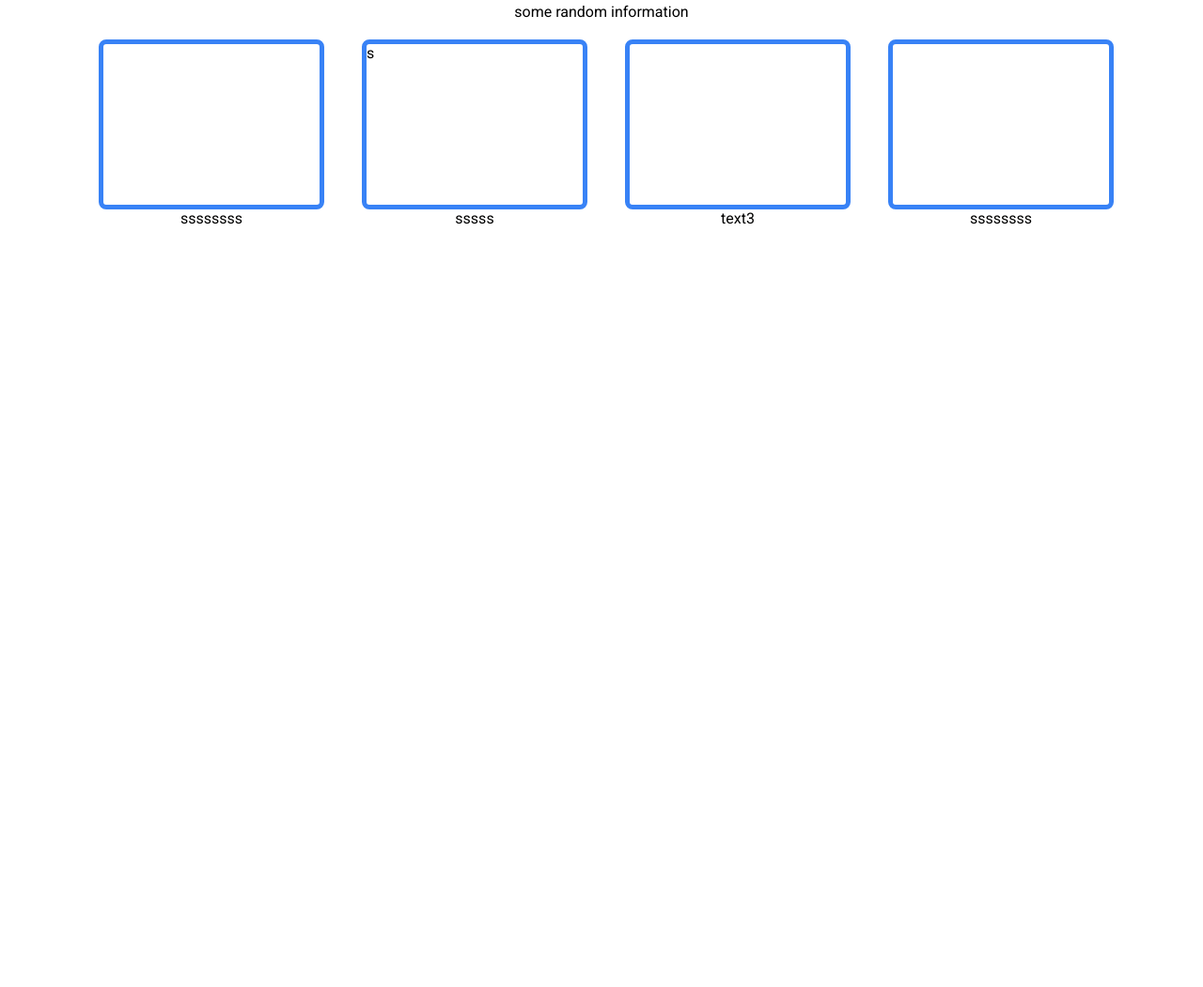
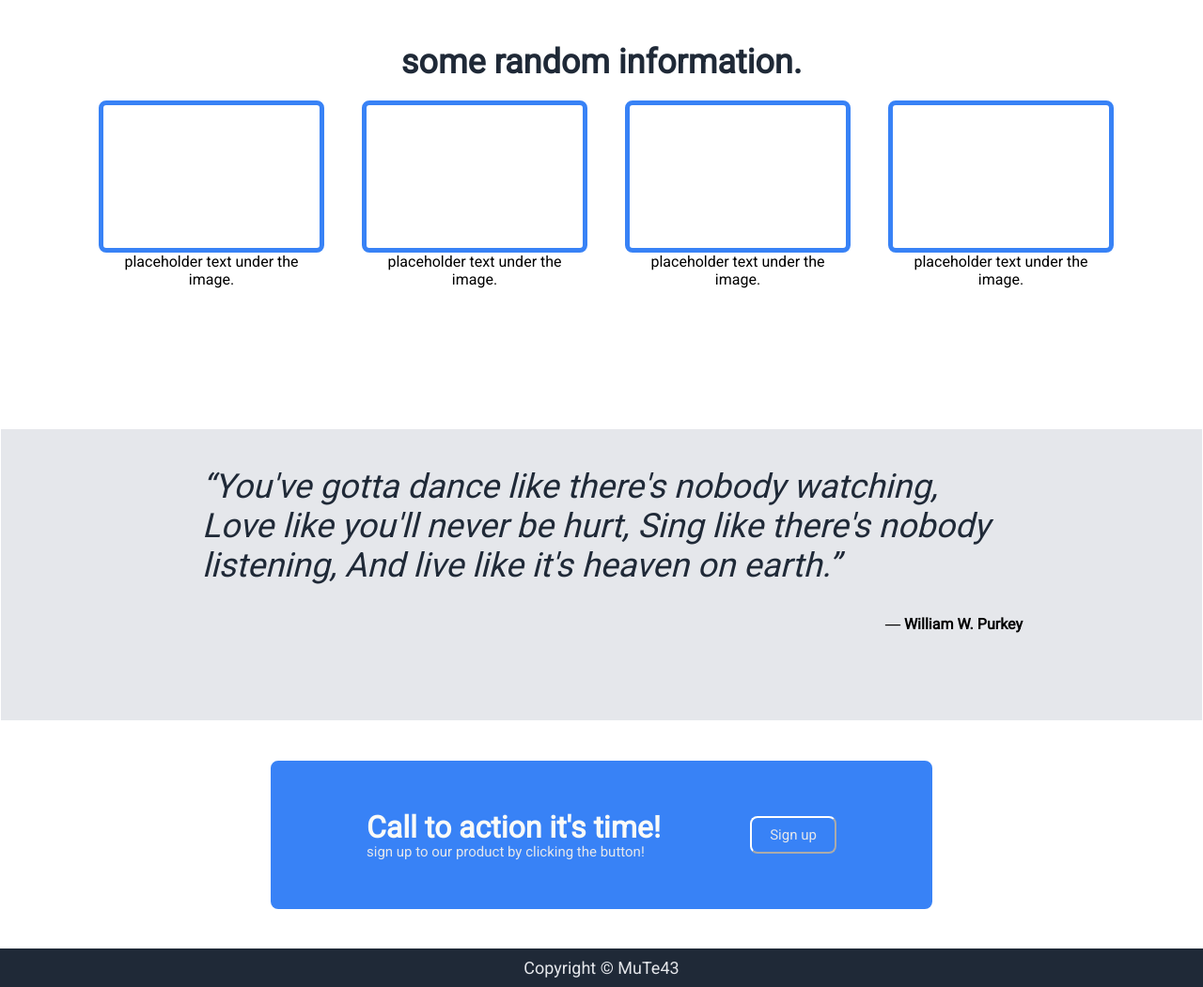
Before and after one commit to MuTe43/landing-page, a plain HTML site: page index.html in a window 1280 px wide. Shown: the part 402-1453 px from the top of the page at 94% size. Before the commit the page ends 800 px from the top, so only its background shows below. Drawn offline with Linux system fonts and the light colour scheme.

Commit message:
Finish initial Layout

```diff
--- a/index.html
+++ b/index.html
@@ -19,6 +19,7 @@
                 </ul>
             </nav>
         </div>
+    </header>
         <div class="mid1">
             <div class="container1">
                 <p class="main">This website is awesome</p>
@@ -30,27 +31,47 @@
             </div>
         </div>
         <div class="mid2">
-            <div class="text">some random information</div>
+            <div class="text">some random information.</div>
             <div class="container2">
                 <div class="c">
                     <div class="card"></div>
-                    <div class="text2">ssssssss</div>
-                </div>
-                <div class="c">
-                    <div class="card">s</div>
-                    <div class="text2">sssss</div>
+                    <div class="text2">placeholder text under the image.</div>
                 </div>
                 <div class="c">
                     <div class="card"></div>
-                    <div class="text2">text3</div>
+                    <div class="text2">placeholder text under the image.</div>
                 </div>
                 <div class="c">
                     <div class="card"></div>
-                    <div class="text2">ssssssss</div>
+                    <div class="text2">placeholder text under the image.</div>
+                </div>
+                <div class="c">
+                    <div class="card"></div>
+                    <div class="text2">placeholder text under the image.</div>
                 </div>
             </div>
 
         </div>
-    </header>
+        <div class="mid3">
+            <div class="quote"><em>“You've gotta dance like there's nobody watching,
+                Love like you'll never be hurt,
+                Sing like there's nobody listening,
+                And live like it's heaven on earth.”</em></div>
+                <div class="author"><strong>― William W. Purkey</strong></div>
+        </div>
+        <div class="mid4">
+            <div class="container3">
+                <div class="text3">
+                    <div class="tt3">Call to action it's time!</div>
+                    <div class="tt4">sign up to our product by clicking the button!</div>
+                </div>
+                <button type="submit">Sign up</button>
+            </div>
+        </div>
+        <footer>
+            <div class="footer">
+                Copyright © MuTe43
+            </div>
+        </footer>
 </body>
 </html>
--- a/styles.css
+++ b/styles.css
@@ -34,13 +34,13 @@ li:nth-child(1){
     align-items: center;
     gap:250px;
 }
-.mid1 .secondary{
+.mid1 .secondary, .tt4{
     width: 400px;
     flex: 1;
     font-size: 18px;
     color: #E5E7EB;
 }
-.main{
+.main, .tt3{
     font-size: 48px;
     color: #F9FAF8;
     font-weight: 900;
@@ -51,7 +51,7 @@ button{
     font-size: 15px;
     color: #E5E7EB;
     border-radius: 8px;
-    border-color: #3882F6;
+    border-color: white;
     height: 40px;
     width: 100px;
 }
@@ -61,13 +61,14 @@ button{
     height: 200px;
     text-align: center;
 }
-.mid2{
+.mid2, .mid4{
     display: flex;
     flex-direction: column;
     justify-content: center;
     align-items: center;
     gap:20px;
     flex-wrap: wrap;
+    padding:50px;
 }
  .c{
     display: flex;
@@ -77,7 +78,7 @@ button{
     align-items: center;
     max-width: 230px;
     height: 200px;
-     flex-wrap: wrap;
+    flex-wrap: wrap;
  }
 
 .container2{
@@ -93,7 +94,64 @@ button{
     height: 200px;
     flex: 1;
 }
+.text{
+    font-size: 36px;
+    color:#1F2937;
+    font-weight: 900;
+}
 .text2{
-    /* max-width: 50px;
-    max-height: 10px; */
+    text-align: center;
 }
+.mid3{
+    display: flex;
+    flex-direction: column;
+    background-color: #E5E7EB;
+    height:230px;
+    justify-content: center;
+    align-items: center;
+    width: auto;
+    padding:40px;
+    margin:-7px;
+    margin-top: 100px;
+    gap:15px;
+}
+.quote{
+    font-family: "light";
+    font-size: 36px;
+    color: #1F2937;
+    max-width: 850px;
+    flex:2;
+}
+.author{
+    margin-left: 750px;
+    flex:1;
+}
+
+.container3{
+    display: flex;
+    width: 500px;
+    background-color:#3882F6;
+    justify-content: center;
+    align-items: center;
+    border:2px solid #3882F6;
+    padding: 50px 100px;
+    border-radius: 8px;
+    gap:8px;
+}
+
+.tt3{
+    font-size: 32px;
+    padding-bottom: 8px;
+}
+.tt4{
+    font-size: 15px;
+}
+
+.footer{
+    background-color: #1F2937;
+    margin:-8px;
+    padding:10px;
+    text-align: center;
+    font-size: 18px;
+    color: #E5E7EB;
+}
```
